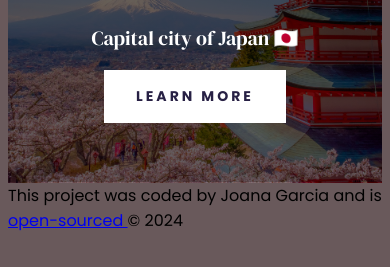
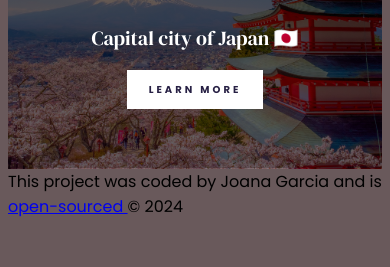
Before and after one commit to Joanafgg/tokyo-travel-project, a plain HTML site: page index.html in a window 390 px wide. Shown: the part 183-450 px from the top of the page. Drawn offline with Linux system fonts and the light colour scheme.

Commit message:
Update styles.css

```diff
--- a/src/styles.css
+++ b/src/styles.css
@@ -73,4 +73,10 @@ header h3 {
   font-size: 12px;
 }
 
+header a {
+font-size: 10px;
+  padding: 12px 22px;
+
 }
+
+}
```
